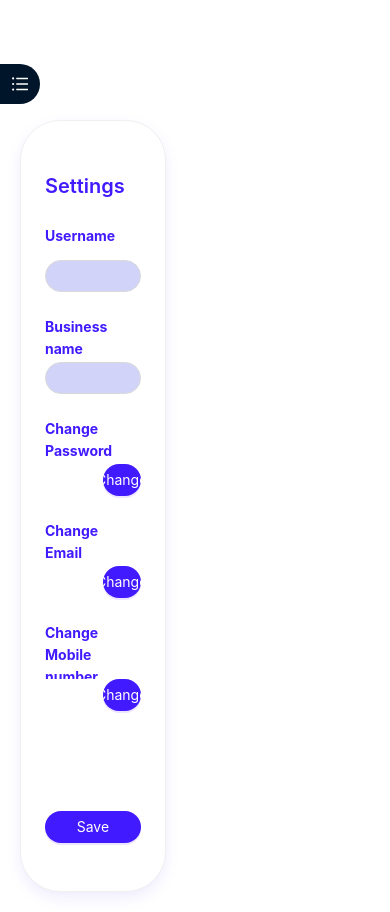
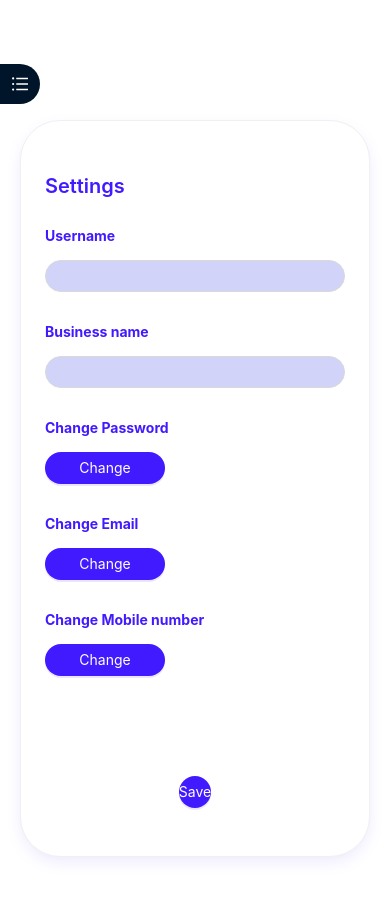
Before and after one commit to fredrekt/wtadapp_public, a React (Create React App) app in the folder frontend/: page /settings in a window 390 px wide. After the commit the page ends 877 px from the top, so only its background shows below. Built offline with nearby package versions, Linux system fonts and the light colour scheme; sample sign-in values are in the browser's storage.

Commit message:
now responsive

```diff
--- a/frontend/src/pages/settings/index.scss
+++ b/frontend/src/pages/settings/index.scss
@@ -30,5 +30,40 @@
                 }
             }
         }
+        /**
+        * Basic CSS Media Query Template
+        * ------------------------------------------
+        *  Responsive Grid Media Queries - 1280, 1024, 768, 480
+        *   1280-1024   - desktop (default grid)
+        *   1024-768    - tablet landscape
+        *   768-480     - tablet
+        *   480-less    - phone landscape & smaller
+        * --------------------------------------------
+        */
+        @media all and (min-width: 1024px) and (max-width: 1280px) {
+
+        }
+
+        @media all and (min-width: 768px) and (max-width: 1024px) {
+
+        }
+
+        @media all and (min-width: 480px) and (max-width: 768px) {
+
+        }
+
+        @media all and (max-width: 480px) {
+            .settingsFormContainer {
+                .formButton {
+                    text-align: left;
+                }
+                .formCta {
+                    text-align: center;
+                    button {
+                        width: 40%;
+                    }
+                }
+            }
+        }
     }
 }
--- a/frontend/src/pages/settings/index.tsx
+++ b/frontend/src/pages/settings/index.tsx
@@ -11,7 +11,7 @@ const SettingsPage: React.FC = () => {
 		<AdminLayout className="settingsPage">
 			<div className="settingsContent">
 				<Row>
-					<Col span={10}>
+					<Col xs={24} sm={24} md={18} lg={10} xl={10} xxl={10}>
 						<Card>
 							<Typography.Title className='formTitle' level={4}>Settings</Typography.Title>
 							<Form
@@ -61,7 +61,7 @@ const SettingsPage: React.FC = () => {
 									<Button type="primary">Change</Button>
 								</Form.Item>
 
-								<Form.Item className='formCta' wrapperCol={{ span: 4 }}>
+								<Form.Item className='formCta' wrapperCol={{ xs: 4, sm: 4, md: 4, lg: 4, xl: 4, xxl: 4 }}>
 									<Button type="primary" htmlType="submit">
 										Save
 									</Button>
```
